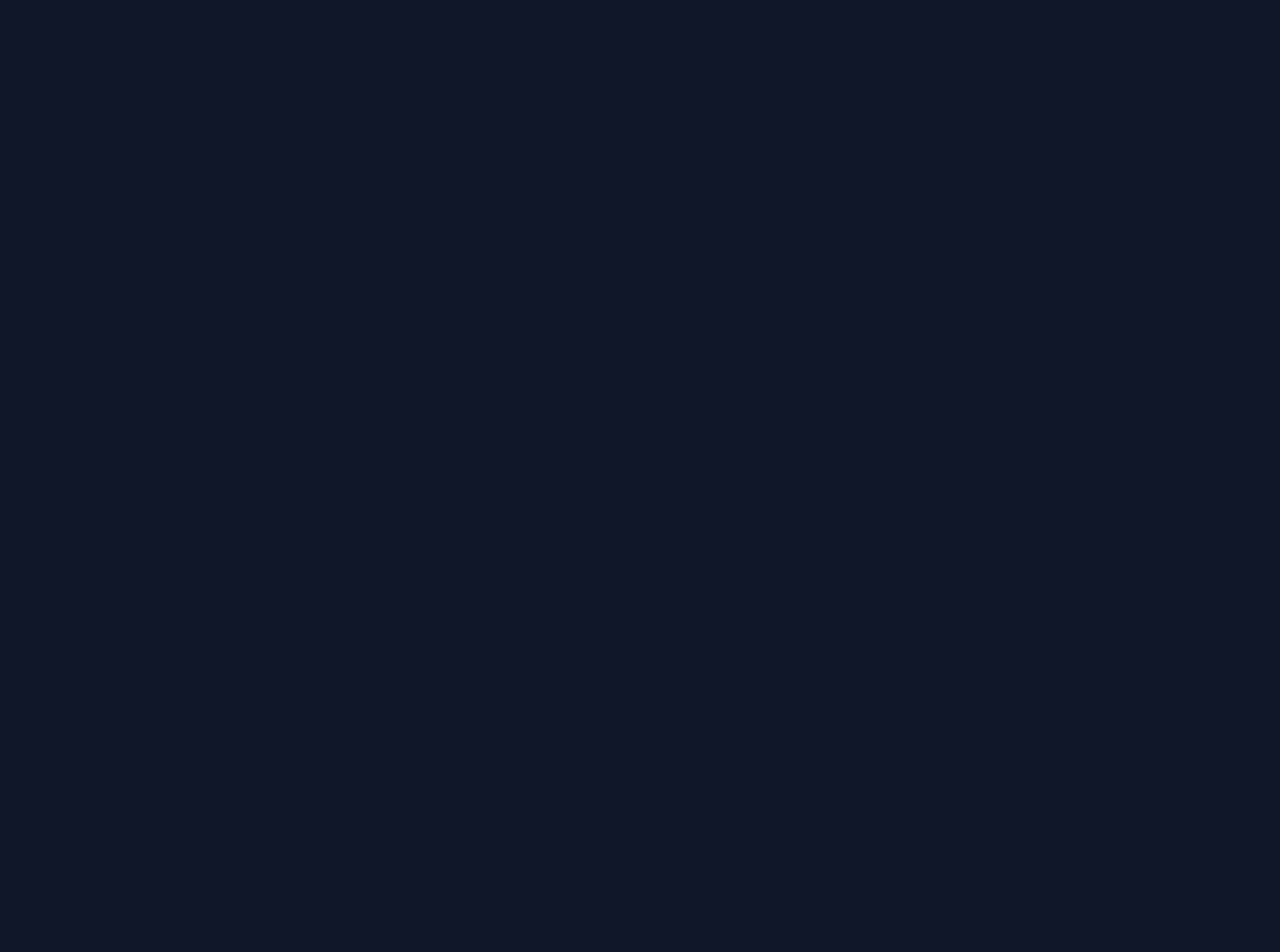
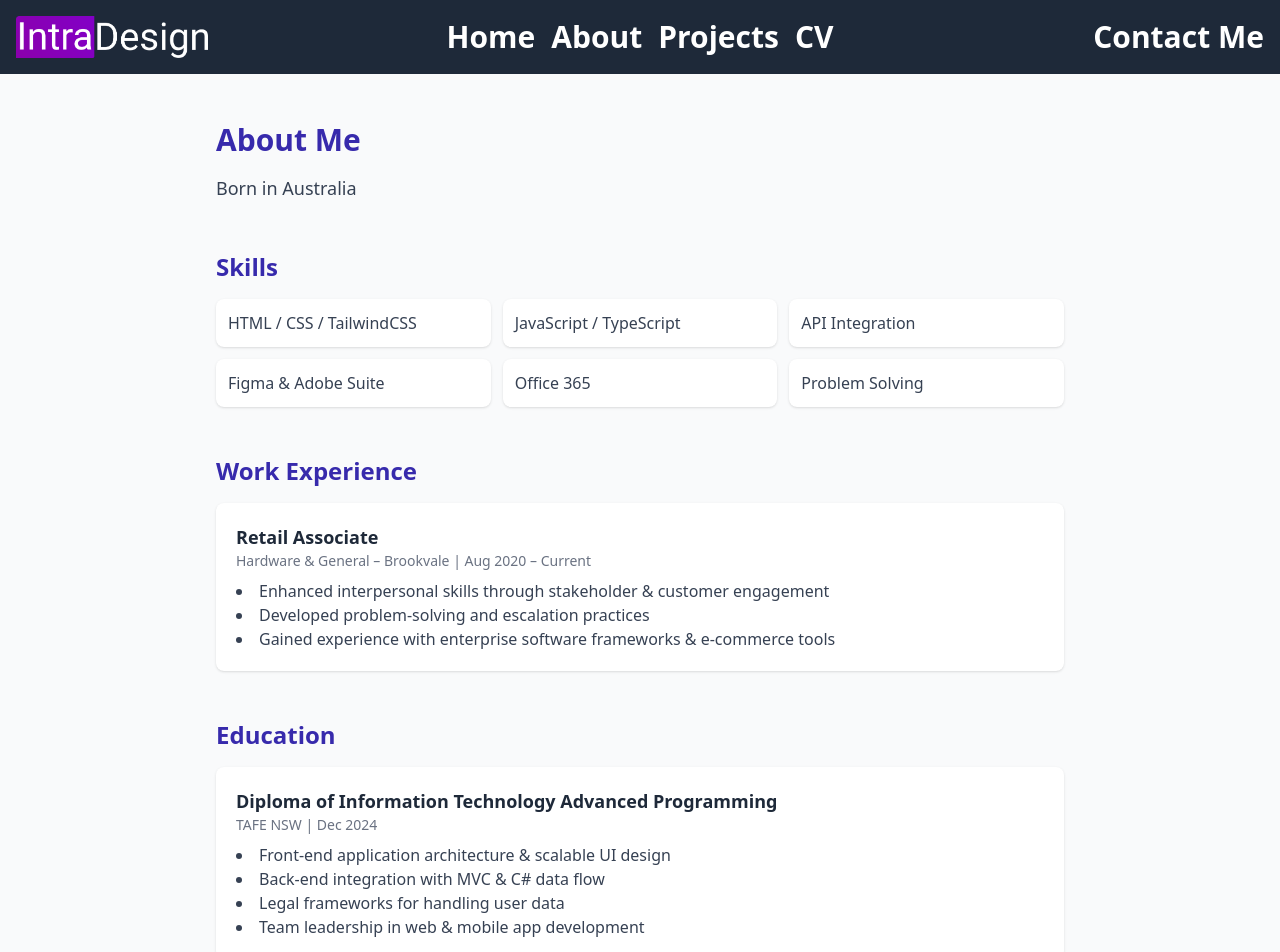
Before and after one commit to Cory-Irwin/AppyPortfolio, a React (Vite) app in the folder Appy_main_portfolio/: page /aboutMePage in a window 1280 px wide. Before the commit this address had no page. Shown: the top 952 px of the page. Before the commit the page ends 800 px from the top, so only its background shows below. Built offline with nearby package versions, Linux system fonts and the light colour scheme; a web font is replaced by a local one.

Commit message:
updates to project page etc

```diff
--- a/Appy_main_portfolio/src/App.tsx
+++ b/Appy_main_portfolio/src/App.tsx
@@ -9,6 +9,8 @@ import Hero from "./pages/landingpage/heroPage";
 import AmbientBackground from "./pages/landingpage/components/animations/BackgroundAmbientGradient";
 import HeroPage from "./pages/landingpage/heroPage";
 import CVPage from "./pages/cvPage/cvPage";
+import AboutPage from "./pages/aboutMePage/aboutMePage";
+import ProjectsPage from "./pages/projectsPage/projectsPage";
 function App() {
   // const [count, setCount] = useState(0)
 
@@ -17,6 +19,8 @@ function App() {
       <Routes>
             <Route path="/" element={<HeroPage/>}/>
             <Route path="CvPage" element={<CVPage/>}/>
+                 <Route path="aboutMePage" element={<AboutPage/>}/>
+                 <Route path="projectsPage" element={<ProjectsPage/>}/>
       </Routes>
     </Router>
   );
--- /dev/null
+++ b/Appy_main_portfolio/src/pages/aboutMePage/aboutMePage.tsx
@@ -0,0 +1,87 @@
+import React from "react";
+import Footer from "../fundamentalPageComponents/footer";
+import AmbientBackground from "../landingpage/components/animations/BackgroundAmbientGradient";
+import Navbar from "../fundamentalPageComponents/navbar";
+import FadeInSection from "../landingpage/components/animations/FadeInSection";
+
+function AboutPage() {
+  return (
+      <><AmbientBackground>
+          <Navbar />
+
+          <div className="min-h-screen bg-gray-50 text-gray-800">
+              <div className="max-w-4xl mx-auto px-6 py-12">
+                  {/* About Me */}
+                     <FadeInSection delay={0}>
+                  <section className="mb-12">
+                      <h2 className="text-3xl font-bold text-indigo-800 mb-4">About Me</h2>
+                      <p className="text-lg leading-relaxed text-gray-700">
+                          Born in Australia
+                      </p>
+                  </section>
+</FadeInSection>
+      <FadeInSection delay={300}>
+                  {/* Skills */}
+                  <section className="mb-12">
+                      <h2 className="text-2xl font-semibold text-indigo-800 mb-4">Skills</h2>
+                      <ul className="grid grid-cols-2 md:grid-cols-3 gap-3 text-gray-700">
+                          <li className="bg-white p-3 shadow-sm rounded-lg">HTML / CSS / TailwindCSS</li>
+                          <li className="bg-white p-3 shadow-sm rounded-lg">JavaScript / TypeScript</li>
+                          <li className="bg-white p-3 shadow-sm rounded-lg">API Integration</li>
+                          <li className="bg-white p-3 shadow-sm rounded-lg">Figma & Adobe Suite</li>
+                          <li className="bg-white p-3 shadow-sm rounded-lg">Office 365</li>
+                          <li className="bg-white p-3 shadow-sm rounded-lg">Problem Solving</li>
+                      </ul>
+                  </section>
+</FadeInSection>
+                  {/* Experience */}
+                        <FadeInSection delay={600}>
+                  <section className="mb-12">
+                      <h2 className="text-2xl font-semibold text-indigo-800 mb-4">Work Experience</h2>
+                      <div className="space-y-4">
+                          <div className="bg-white p-5 rounded-lg shadow-sm">
+                              <h3 className="text-lg font-semibold">Retail Associate</h3>
+                              <p className="text-sm text-gray-500">Hardware & General – Brookvale | Aug 2020 – Current</p>
+                              <ul className="list-disc list-inside mt-2 text-gray-700">
+                                  <li>Enhanced interpersonal skills through stakeholder & customer engagement</li>
+                                  <li>Developed problem-solving and escalation practices</li>
+                                  <li>Gained experience with enterprise software frameworks & e-commerce tools</li>
+                              </ul>
+                          </div>
+                      </div>
+                  </section>
+</FadeInSection>
+                  {/* Education */}
+                         <FadeInSection delay={900}>
+                  <section className="mb-12">
+                      <h2 className="text-2xl font-semibold text-indigo-800 mb-4">Education</h2>
+                      <div className="bg-white p-5 rounded-lg shadow-sm">
+                          <h3 className="text-lg font-semibold">Diploma of Information Technology Advanced Programming</h3>
+                          <p className="text-sm text-gray-500">TAFE NSW | Dec 2024</p>
+                          <ul className="list-disc list-inside mt-2 text-gray-700">
+                              <li>Front-end application architecture & scalable UI design</li>
+                              <li>Back-end integration with MVC & C# data flow</li>
+                              <li>Legal frameworks for handling user data</li>
+                              <li>Team leadership in web & mobile app development</li>
+                          </ul>
+                      </div>
+                  </section>
+</FadeInSection>
+                  {/* Volunteering */}
+                      <FadeInSection delay={1200}>
+                  <section>
+                      <h2 className="text-2xl font-semibold text-indigo-800 mb-4">Volunteering</h2>
+                      <ul className="space-y-3 text-gray-700">
+                          <li className="bg-white p-3 shadow-sm rounded-lg">Lifeline (July 2023, 2024, 2025)</li>
+                          <li className="bg-white p-3 shadow-sm rounded-lg">Mona Vale Art Show</li>
+                          <li className="bg-white p-3 shadow-sm rounded-lg">Lifeline Knox Book Fair</li>
+                      </ul>
+                  </section>
+                  </FadeInSection>
+              </div>
+          </div>
+      </AmbientBackground><Footer /></>
+  );
+}
+
+export default AboutPage;
--- a/Appy_main_portfolio/src/pages/fundamentalPageComponents/footer.tsx
+++ b/Appy_main_portfolio/src/pages/fundamentalPageComponents/footer.tsx
@@ -27,7 +27,7 @@ const footer = () => {
             </ul>
         </div>
         <hr className="my-6 border-gray-200 sm:mx-auto dark:border-gray-700 lg:my-8" />
-        <span className="block text-sm text-gray-500 sm:text-center dark:text-gray-400">© 2023 <a href="https://flowbite.com/" className="hover:underline">Flowbite™</a>. All Rights Reserved.</span>
+        <span className="block text-sm text-gray-500 sm:text-center dark:text-gray-400">© 2023 <a href="https://flowbite.com/" className="hover:underline">IntraDesign Software™</a>. All Rights Reserved.</span>
     </div>
 </footer>
 
--- a/Appy_main_portfolio/src/pages/fundamentalPageComponents/navbar.tsx
+++ b/Appy_main_portfolio/src/pages/fundamentalPageComponents/navbar.tsx
@@ -1,20 +1,23 @@
 import React from "react";
 import Logo from "../assets/Full Light.png";
+import Intra from "../../assets/Pages/landingPage/landingSection/Full Light.png"
+import HomePage from "../landingpage/heroPage"
 const navbar = () => {
   return (
     <header>
     <nav className="bg-gray-800 text-white p-4 flex items-center justify-between">
       <div className="flex-1">
-        <div className="text-lg font-bold">MyLogo</div>
+        <div className="text-lg font-bold"> <img src={Intra} className="w-48 h-auto"></img></div>
       </div>
-      <div className="flex-1 text-center space-x-4">
-        <a href="#" className="hover:underline">Home</a>
-        <a href="#" className="hover:underline">About</a>
-        <a href="#" className="hover:underline">Services</a>
-        <a href="/cvPage" className="hover:underline">CV</a>
+      <div className="flex-1 text-center space-x-4 text-3xl font-semibold  ">
+        <a href="/" className="hover:underline hover:text-purple-500">Home</a>
+        <a href="/aboutMePage" className="hover:underline hover:text-purple-500">About</a>
+        <a href="/ProjectsPage" className="hover:underline hover:text-purple-500">Projects</a>
+
+        <a href="/cvPage" className="hover:underline hover:text-purple-500">CV</a>
       </div>
-      <div className="flex-1 text-right">
-        <a href="#" className="hover:underline">Contact Me</a>
+      <div className="flex-1 text-right  text-3xl font-semibold ">
+        <a href="#" className="hover:underline hover:text-purple-500">Contact Me</a>
       </div>
     </nav>
   </header>
--- a/Appy_main_portfolio/src/pages/landingpage/components/animations/CoryIrwinGradient.tsx
+++ b/Appy_main_portfolio/src/pages/landingpage/components/animations/CoryIrwinGradient.tsx
@@ -1,6 +1,6 @@
 import React from "react";
 
-const CoryIrwinGradient: React.FC = () => {
+function CoryIrwinGradient() {
   return (
     <>
       <style>{`
@@ -16,7 +16,7 @@ const CoryIrwinGradient: React.FC = () => {
       `}</style>
 
       <h1
-        className="text-5xl md:text-7xl font-extrabold tracking-tight
+        className="text-8xl md:text-9xl font-extrabold tracking-tight
                    text-transparent bg-clip-text
                    bg-gradient-to-r from-sky-400 via-fuchsia-500 to-emerald-400
                    animate-gradient"
@@ -25,6 +25,6 @@ const CoryIrwinGradient: React.FC = () => {
       </h1>
     </>
   );
-};
+}
 
 export default CoryIrwinGradient;
--- a/Appy_main_portfolio/src/pages/landingpage/components/landingSection.tsx
+++ b/Appy_main_portfolio/src/pages/landingpage/components/landingSection.tsx
@@ -24,18 +24,18 @@ const LandingSection = () => {
         {/* Intro Section */}
         <FadeInSection>
           <div className="flex flex-col md:flex-row justify-between items-center gap-6 py-10">
-            <div className="text-center md:text-left w-full md:w-1/2">
-              <h1 className="text-5xl font-bold">G'Day! 👋</h1>
-              <h1 className="text-5xl font-bold">My name is</h1>
+            <div className="text-center md:text-left ">
+              <h1 className="text-6xl font-bold mt-4 text-white">G'Day! 👋</h1>
+              <h1 className="text-6xl font-bold mt-4 text-white">My name is</h1>
               <CoryIrwinGradient />
-              <h1 className="text-5xl font-bold">I'm a Junior Front-End Web Developer</h1>
+              <h1 className="text-6xl font-bold mt-4 text-white">I'm a Junior Front-End Web Developer</h1>
             </div>
 
             <div className="flex justify-center md:justify-end w-full md:w-1/2">
               <img
                 src={Cory}
                 alt="Cory Irwin"
-                className="w-72 h-72 md:w-96 md:h-96 border-8 border-blue-300 rounded-full animate-float"
+                className="w-auto h-72 md:w-96 md:h-96 border-8 border-blue-300 rounded-full animate-float"
               />
             </div>
           </div>
@@ -43,9 +43,9 @@ const LandingSection = () => {
 
         {/* Tech Stack Section */}
         <FadeInSection delay={600}>
-          <div className="text-center mt-12">
-            <h1 className="text-4xl font-bold py-4">My Tech Stack</h1>
-            <p className="text-2xl font-semibold py-4">
+          <div className="text-center mt-12   font-semibold text-white">
+            <h1 className="text-8xl font-bold  text-white py-4">My Tech Stack</h1>
+            <p className="text-4xl font-semibold py-4">
               Technologies I work with and have experience in
             </p>
             <TechStackShowcase />
@@ -54,9 +54,9 @@ const LandingSection = () => {
 
         {/* Project Contributions Section */}
         <FadeInSection delay={1200}>
-          <div className="text-center mt-16">
-            <h1 className="text-3xl font-bold py-2">Project Contributions</h1>
-            <p className="text-xl py-2">Projects I've contributed to</p>
+          <div className="text-center mt-16  font-semibold text-white">
+          <a href="/ProjectsPage" className="hover:underline text-8xl font-bold text-white py-2 hover:text-purple-500">Projects</a>
+            <p className="text-4xl py-8">Projects I've created</p>
             <div className="w-full mx-auto max-w-screen-xl my-10 px-4">
               <ProjectsGrid />
             </div>
--- a/Appy_main_portfolio/src/pages/landingpage/heroPage.tsx
+++ b/Appy_main_portfolio/src/pages/landingpage/heroPage.tsx
@@ -20,5 +20,3 @@ const heroPage = () => {
 
 export default heroPage;
 // mx-auto max-w-screen-xl px-4 bg-black
-
-      <Hero />
--- /dev/null
+++ b/Appy_main_portfolio/src/pages/projectsPage/projectsPage.tsx
@@ -0,0 +1,28 @@
+import React from "react";
+import AmbientBackground from "../landingpage/components/animations/BackgroundAmbientGradient";
+import Navbar from "../fundamentalPageComponents/navbar";
+import Footer from "../fundamentalPageComponents/footer";
+import FadeInSection from "../landingpage/components/animations/FadeInSection";
+import ProjectsGrid from "../landingpage/components/projectsGrid";
+
+const projectsPage = () => {
+  return (
+    <>
+      <Navbar />
+      <AmbientBackground>
+          <FadeInSection delay={1200}>
+          <div className="text-center mt-16  font-semibold text-white">
+            <h1 className="text-8xl font-bold text-white py-2">Projects</h1>
+            <p className="text-4xl py-4">Projects I've created</p>
+            <div className="w-full mx-auto max-w-screen-xl my-10 px-4">
+              <ProjectsGrid />
+            </div>
+          </div>
+        </FadeInSection>
+      </AmbientBackground>
+      <Footer />
+    </>
+  );
+};
+
+export default projectsPage;
```
Also changed, not shown: Appy_main_portfolio/src/pages/cvPage/cvPage.tsx (+10 -10 lines).
